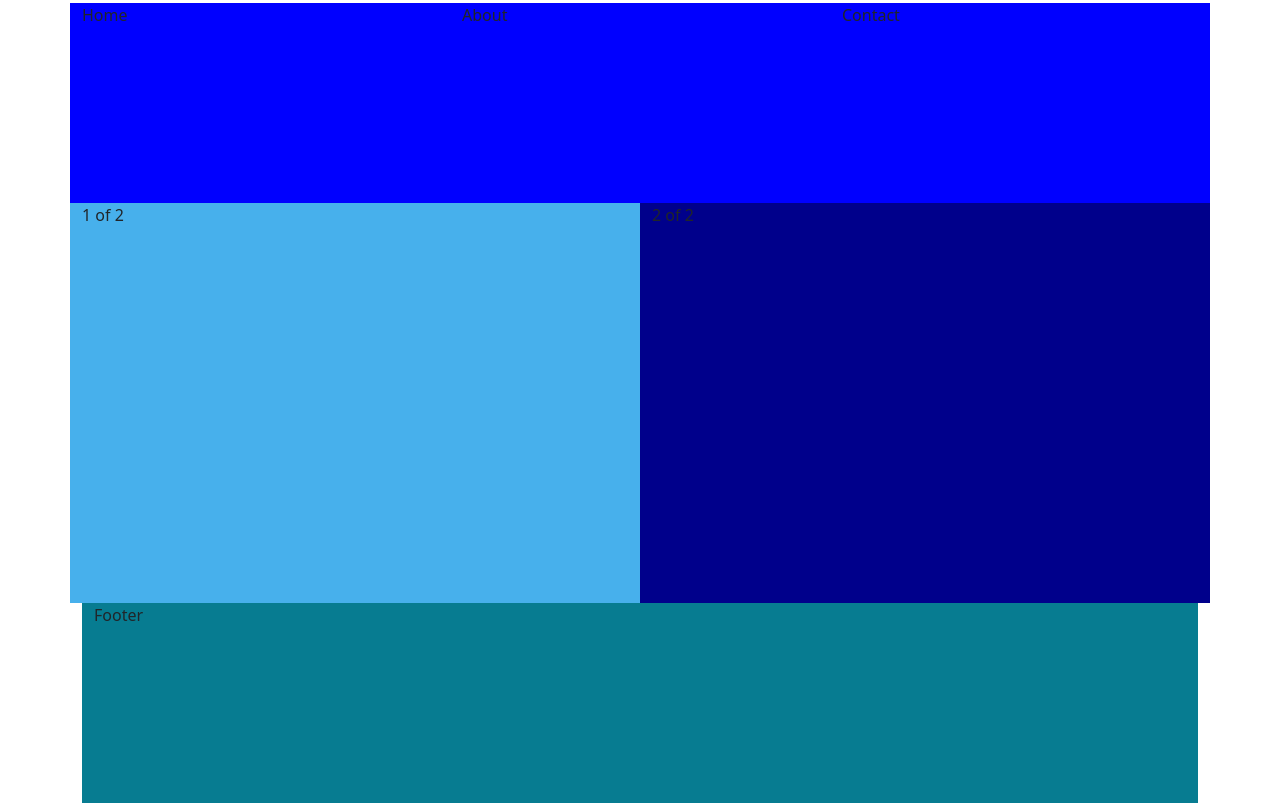
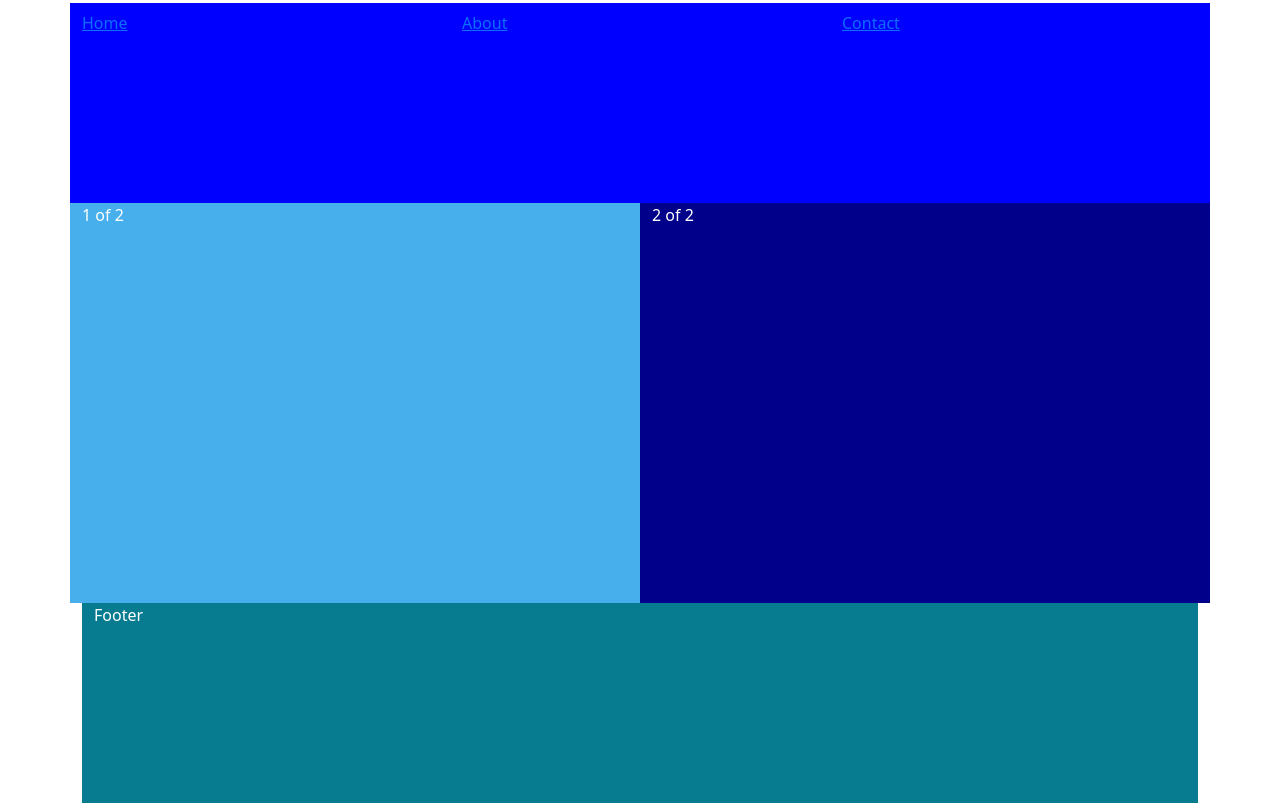
Before and after one commit to NVance6425/collab-practice, a plain HTML site: page index.html in a window 1280 px wide. Shown: the part 53-856 px from the top of the page. Drawn offline with nearby package versions, Linux system fonts and the light colour scheme.

Commit message:
Update index.html
active nav links and changed font color

```diff
--- a/index.html
+++ b/index.html
@@ -13,21 +13,21 @@
   <body>
     <h1>Hello, world!</h1>
 
-    <div class="container">
+    <div class="container" style="color: white;">
       <div class="row" style="background-color: blue; height: 25vh;">
         <div class="col-sm">
-          Home
+          <a class="navbar" href="#">Home</a>
         </div>
         <div class="col-sm">
-          About
+          <a class="navbar" href="#">About</a>
         </div>
         <div class="col-sm">
-          Contact
+          <a class="navbar" href="#">Contact</a>
         </div>
       </div>
     </div>
 
-    <div class="container">
+    <div class="container" style="color: white;">
       <div class="row">
         <div class="col-md" style="background-color: rgb(71, 176, 236); height: 50vh;">
           1 of 2
@@ -37,7 +37,7 @@
         </div>
       </div>
 
-      <div class="container-xxl" style="background-color: rgb(7, 124, 145); height: 25vh;">
+      <div class="container-xxl" style="background-color: rgb(7, 124, 145); color: white; height: 25vh;">
         Footer
       </div>
 
```
